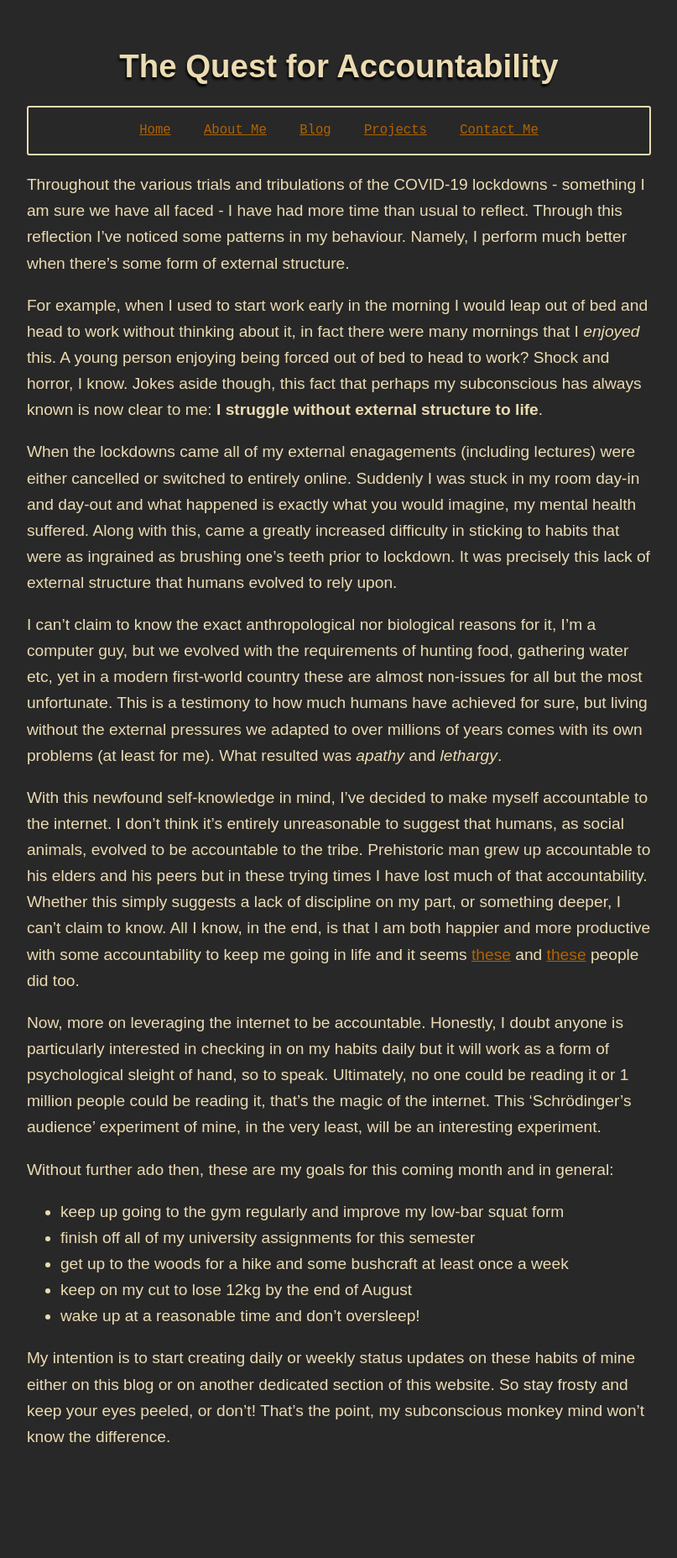
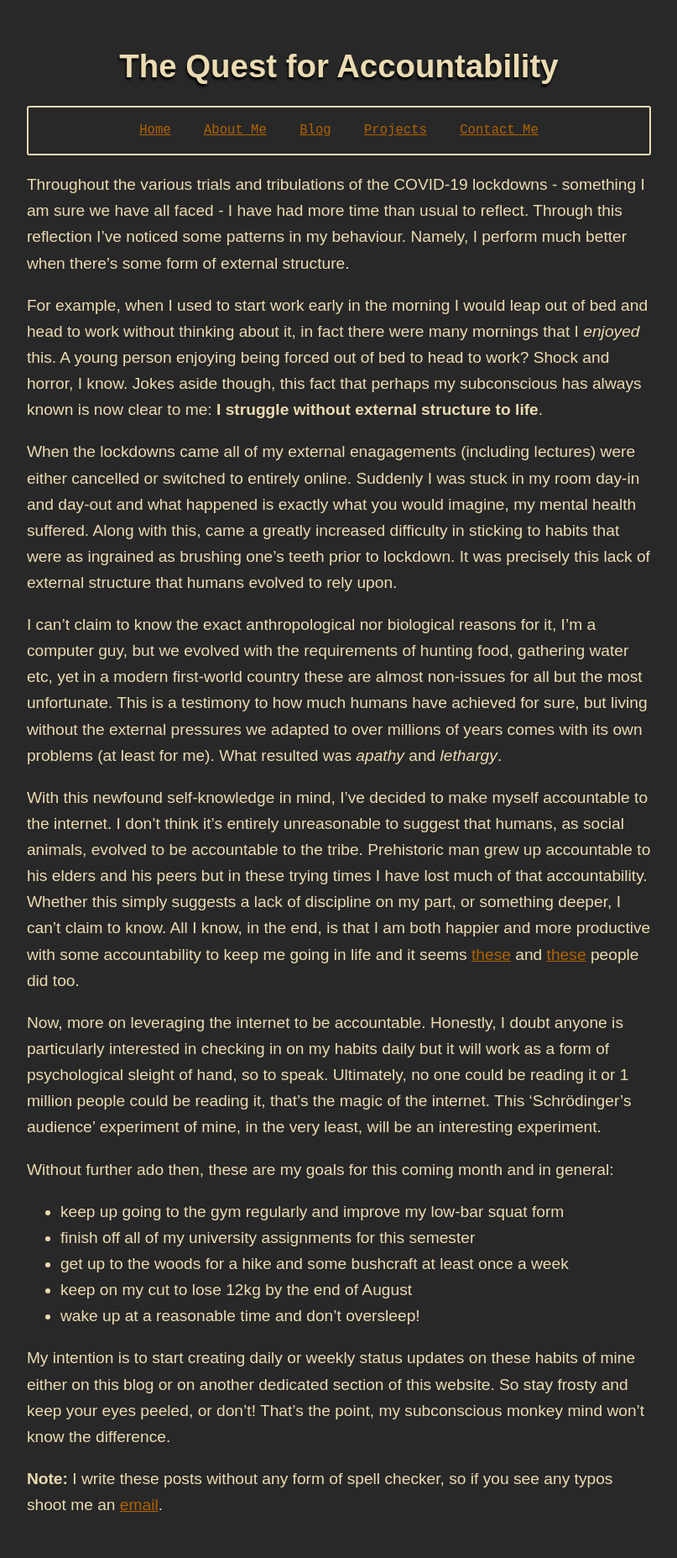
Before and after one commit to kyle-dormer/personal-website, a Jekyll site: the page built from _posts/2021-04-29-habits.md, in a window 1280 px wide. Shown: the whole page at 84% size, without its empty margins (236-1043 px from the left). Built offline with Jekyll 4.4.1, drawn with Linux system fonts in a browser that asks for light colours; before the commit the page ends 1774 px from its top, so only the background shows below that.

Commit message:
Add spell check notice to footer

```diff
--- a/_layouts/post.html
+++ b/_layouts/post.html
@@ -5,3 +5,10 @@ layout: default
 <h1>{{ page.title }}</h1>
 {% include nav.html %}
 <main class="blog">{{ content }}</main>
+<footer>
+  <p>
+    <strong>Note:</strong> I write these posts without any form of spell
+    checker, so if you see any typos shoot me an
+    <a href="mailto:kyle@kyledormer.co.uk">email</a>.
+  </p>
+</footer>
```
